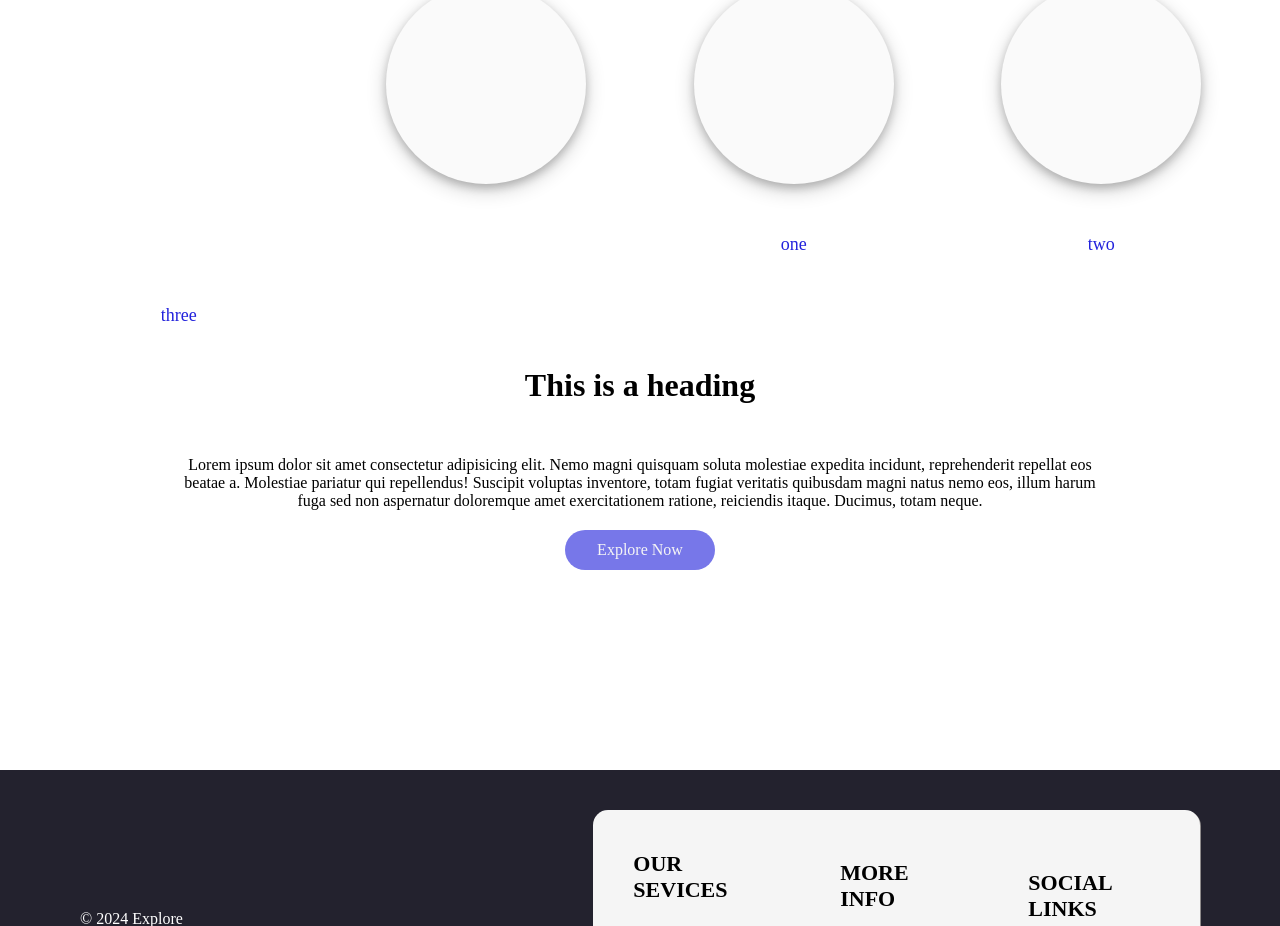
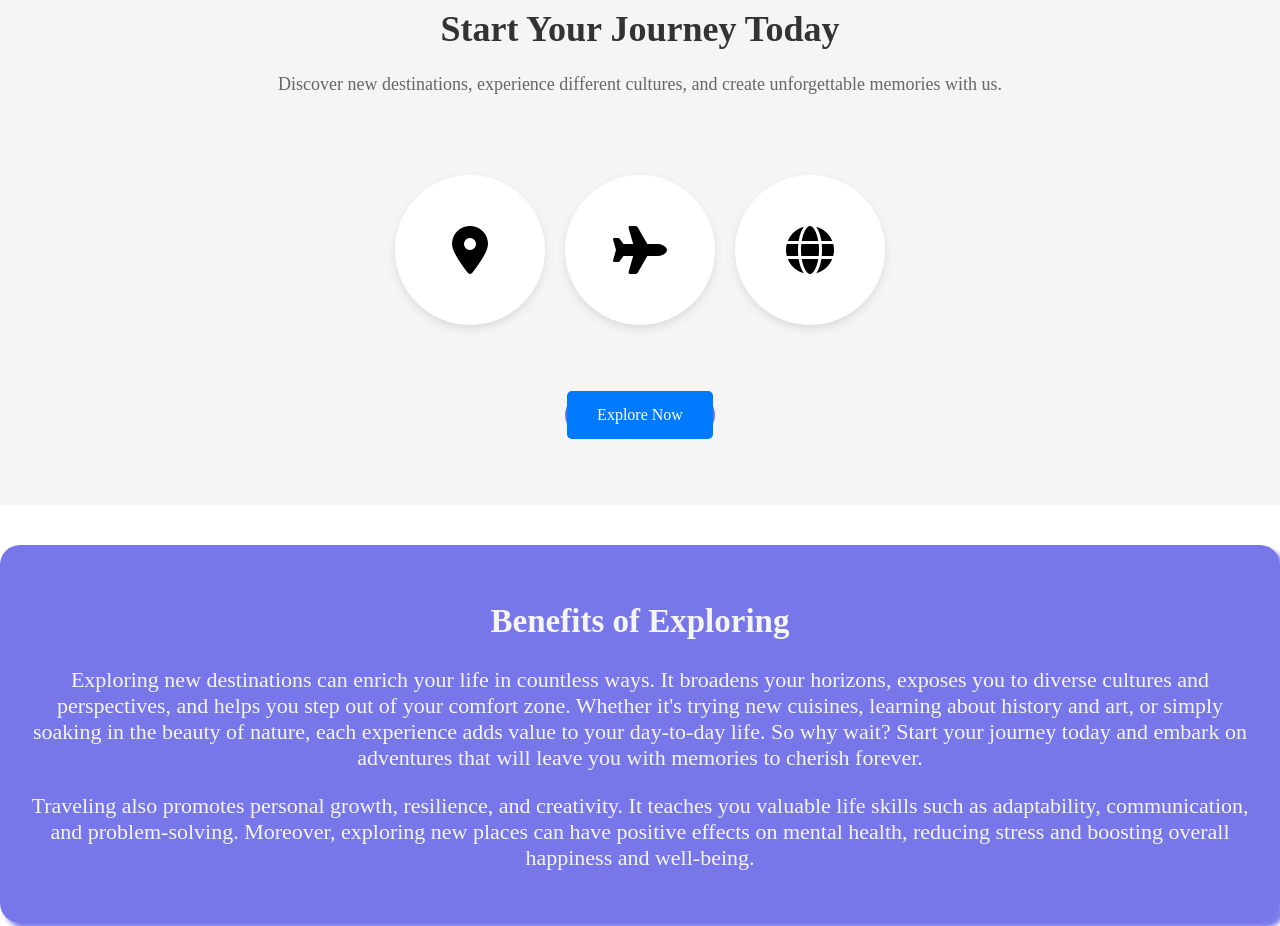
Before and after one commit to vedant-maheshwari/projects, a plain HTML site: page UID/index.html in a window 1280 px wide. Shown: the part 1070-1996 px from the top of the page. Drawn offline with Linux system fonts and the light colour scheme.

Commit message:
home page

```diff
--- a/UID/index.html
+++ b/UID/index.html
@@ -8,6 +8,7 @@
     <link rel="stylesheet" href="https://cdnjs.cloudflare.com/ajax/libs/font-awesome/6.5.1/css/all.min.css">
 </head>
 <body>
+    <!-- Navigation and Header -->
     <div class="main-header">
         <div class="header">
             <ul>
@@ -24,7 +25,11 @@
             <p>without us as your guide.</p>
         </div>
     </div>
+
+    <!-- Car Image -->
     <img src="car.png" class="car" alt="Car Image">
+
+    <!-- Content Section -->
     <div class="content">
         <div class="main-con">
             <p><span class="happy"> What We Do!!</span></p>
@@ -45,33 +50,44 @@
         </div>
     </div>
 
+    <!-- Additional Content Section -->
+    <!-- Additional content in content-2 section -->
 <div class="content-2">
+    <h1>Start Your Journey Today</h1>
+    <p>Discover new destinations, experience different cultures, and create unforgettable memories with us.</p>
     <div class="circle">
-        <div></div>
-        <div class="card card1"></div>
-        <div class="card card2"></div>
-        <div class="card card3"></div>
-        <div></div>
-        <p></p>
-        <p style="margin: auto;">one</p>
-        <p style="margin: auto;">two</p>
-        <p style="margin: auto;">three</p>
-        <p></p>
+        <div class="card">
+            <i class="fas fa-map-marker-alt fa-3x"></i> <!-- Icon for Location -->
         </div>
-        <h1 style="text-align: center; position: relative; top: -30px;">This is a heading</h1>
-        <p style="text-align: center; margin: 20px 180px;">Lorem ipsum dolor sit amet consectetur adipisicing elit. Nemo magni quisquam soluta molestiae expedita incidunt, reprehenderit repellat eos beatae a. Molestiae pariatur qui repellendus! Suscipit voluptas inventore, totam fugiat veritatis quibusdam magni natus nemo eos, illum harum fuga sed non aspernatur doloremque amet exercitationem ratione, reiciendis itaque. Ducimus, totam neque.</p>
-        <p id="btn"><a href="explore.html">Explore Now</a></p>
+        <div class="card">
+            <i class="fas fa-plane fa-3x"></i> <!-- Icon for Travel -->
+        </div>
+        <div class="card">
+            <i class="fas fa-globe fa-3x"></i> <!-- Icon for Global Experience -->
+        </div>
+    </div>
+    <div id="btn">
+        <a href="explore.html">Explore Now</a>
     </div>
 
+</div>
+<div class="grid-container">
+    <div class="benefits-text">
+        <h2>Benefits of Exploring</h2>
+        <p>Exploring new destinations can enrich your life in countless ways. It broadens your horizons, exposes you to diverse cultures and perspectives, and helps you step out of your comfort zone. Whether it's trying new cuisines, learning about history and art, or simply soaking in the beauty of nature, each experience adds value to your day-to-day life. So why wait? Start your journey today and embark on adventures that will leave you with memories to cherish forever.</p>
+        <p>Traveling also promotes personal growth, resilience, and creativity. It teaches you valuable life skills such as adaptability, communication, and problem-solving. Moreover, exploring new places can have positive effects on mental health, reducing stress and boosting overall happiness and well-being.</p>
+    </div>
+</div>
+
+    <!-- Footer Section -->
     <footer class="footer">
         <div class="copy">
-
             <span>&copy; 2024 Explore <br><br>Lorem ipsum dolor sit amet consectetur adipisicing elit. Cupiditate iusto asperiores nesciunt dolorum nostrum, inventore vel tempora optio eaque dignissimos.</span>
         </div>
         <div></div>
         <div class="bottom-links" style="background-color: whitesmoke; border-radius: 15px; box-shadow: 1px 1px rgb(142, 139, 139);">
             <div class="links" style="margin-top:-38px ;">
-                    <span>Our Sevices</span>
+                <span>Our Services</span>
                 <a href="https://teachnook.com/PrivacyPolicy">Privacy Policy</a>
                 <a href="https://teachnook.com/TermsAndConditions">Refund Policy</a>
                 <a href="https://teachnook.com/">Website</a>
--- a/UID/style.css
+++ b/UID/style.css
@@ -185,19 +185,6 @@ body{
     color: whitesmoke;
 }
 
-/* .circle{
-    padding: 100px;
-    display: grid;
-    grid-template-columns: repeat(auto-fill,minmax(200px,1fr));
-    gap: 50px;
-}
-
-.card{
-    background-color: #FAFAFA;
-    border-radius: 50%;
-    box-shadow: 0 4px 8px 0 rgba(0, 0, 0, 0.2), 0 6px 20px 0 rgba(0, 0, 0, 0.19);
-    height: 200px;
-} */
 
 .circle {
     padding: 50px;
@@ -324,3 +311,117 @@ body{
     color:  rgba(34, 34, 220, 0.613);
 
 }
+/* Adjust background color and font styles */
+.content-2 {
+    background-color: #f5f5f5;
+    padding: 50px 0;
+    text-align: center;
+}
+
+.content-2 h1 {
+    font-size: 36px;
+    color: #333;
+}
+
+.content-2 p {
+    font-size: 18px;
+    color: #666;
+    margin-bottom: 30px;
+}
+
+/* Button styles */
+#btn a {
+    text-decoration: none;
+    color: #fff;
+    font-size: 16px;
+    background-color: #007bff;
+    padding: 15px 30px;
+    border-radius: 5px;
+    transition: background-color 0.3s, transform 0.3s;
+}
+
+#btn a:hover {
+    background-color: #0056b3;
+}
+
+/* Circle card styles */
+.circle {
+    display: flex;
+    justify-content: center;
+    align-items: center;
+    gap: 20px;
+}
+
+.card {
+    background-color: #fff;
+    border-radius: 50%;
+    box-shadow: 0 4px 8px rgba(0, 0, 0, 0.1);
+    width: 150px;
+    height: 150px;
+    display: flex;
+    justify-content: center;
+    align-items: center;
+    transition: transform 0.3s, box-shadow 0.3s;
+}
+
+.card:hover {
+    transform: scale(1.05);
+    box-shadow: 0 6px 12px rgba(0, 0, 0, 0.2);
+}
+/* Grid layout for text and image */
+.grid-container {
+    display: grid;
+    grid-template-columns: 1fr 1fr;
+    gap: 20px; /* Adjust the gap between items */
+    margin-top: 50px; /* Adjust margin as needed */
+}
+/* New Styles */
+
+.benefits-container {
+    background-color: rgba(131, 16, 247, 0.613);;
+    box-shadow: 5px 5px 5px rgba(34, 34, 220, 0.613);
+    border-radius: 20px;
+    padding: 20px;
+    margin: 20px 20px;
+    transition: 1s;
+    height: 200px;
+    display: flex;
+    justify-content: center;
+    align-items: center;
+}
+
+.benefits-text {
+    color: whitesmoke;
+    font-size: 22px;
+    text-align: center;
+    padding: 10px;
+}
+
+/* Text and Image Grid */
+
+.grid-container {
+    display: grid;
+    grid-template-columns: repeat(auto-fit, minmax(300px, 1fr));
+    gap: 20px;
+    padding: 40px;
+    margin-top: 40px;
+    background-color: rgba(34, 34, 220, 0.613);
+    padding: 20px;
+    border-radius: 20px;
+    box-shadow: 5px 5px 5px rgba(34, 34, 220, 0.613);
+}
+
+.grid-item {
+    background-color: rgba(34, 34, 220, 0.300);
+    padding: 20px;
+    border-radius: 20px;
+    box-shadow: 5px 5px 5px rgba(34, 34, 220, 0.613);
+}
+
+
+.grid-item p {
+    color: whitesmoke;
+    font-size: 18px;
+    padding: 10px;
+    text-align: center;
+}
```
Lines whose indentation alone changed are shown as unchanged.
